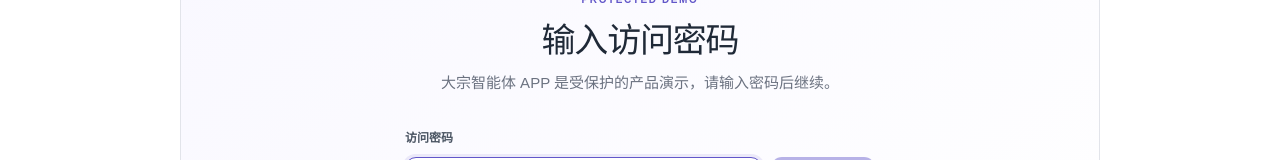
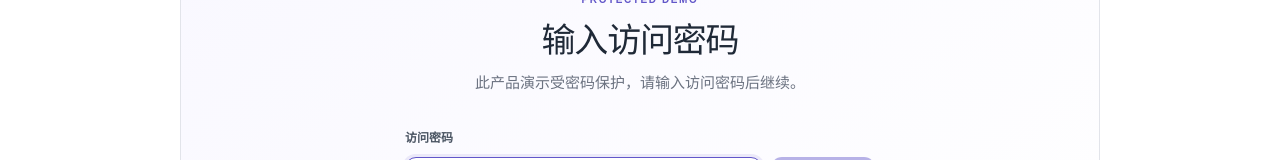
Before and after one commit to ashuai365/ashuai365.github.io, a Next.js app: page /demos/commodity-ai-app in a window 1280 px wide. Shown: the part 599-759 px from the top of the page. Built offline with nearby package versions, Linux system fonts and the light colour scheme.

Commit message:
Protect all product demos with shared password

```diff
--- a/app/demos/[slug]/DemoExperience.tsx
+++ b/app/demos/[slug]/DemoExperience.tsx
@@ -1,21 +1,21 @@
 "use client";
 
-import { FormEvent, useEffect, useState } from "react";
+import { FormEvent, ReactNode, useEffect, useState } from "react";
 import CommodityAiApp from "./CommodityAiApp";
 
-function CommodityAiPasswordGate(){
+function DemoPasswordGate({children}:{children:ReactNode}){
   const [unlocked,setUnlocked]=useState(false);
   const [password,setPassword]=useState("");
   const [error,setError]=useState("");
 
   useEffect(()=>{
-    setUnlocked(sessionStorage.getItem("commodity-ai-demo-unlocked")==="1");
+    setUnlocked(sessionStorage.getItem("product-demos-unlocked")==="1");
   },[]);
 
   const submit=(event:FormEvent<HTMLFormElement>)=>{
     event.preventDefault();
     if(password==="1011"){
-      sessionStorage.setItem("commodity-ai-demo-unlocked","1");
+      sessionStorage.setItem("product-demos-unlocked","1");
       setUnlocked(true);
       setError("");
       return;
@@ -24,12 +24,12 @@ function CommodityAiPasswordGate(){
     setPassword("");
   };
 
-  if(unlocked) return <CommodityAiApp/>;
+  if(unlocked) return <>{children}</>;
   return <section className="demoPasswordGate" aria-labelledby="demo-password-title">
     <div className="demoLockMark" aria-hidden="true">●</div>
     <span>PROTECTED DEMO</span>
     <h2 id="demo-password-title">输入访问密码</h2>
-    <p>大宗智能体 APP 是受保护的产品演示，请输入密码后继续。</p>
+    <p>此产品演示受密码保护，请输入访问密码后继续。</p>
     <form onSubmit={submit}>
       <label htmlFor="demo-password">访问密码</label>
       <div><input id="demo-password" type="password" inputMode="numeric" autoComplete="current-password" placeholder="请输入密码" value={password} onChange={event=>{setPassword(event.target.value);setError("");}} autoFocus/><button type="submit" disabled={!password}>进入演示</button></div>
@@ -90,9 +90,11 @@ function AiConfidence() {
 }
 
 export default function DemoExperience({slug}:{slug:string}) {
-  if(slug==="commodity-ai-app") return <CommodityAiPasswordGate/>;
-  if(slug==="bulk-trading-platform") return <BulkTradingDocument/>;
-  if(slug==="price-alert") return <PriceAlert/>;
-  if(slug==="priority-matrix") return <PriorityMatrix/>;
-  return <AiConfidence/>;
+  let content:ReactNode;
+  if(slug==="commodity-ai-app") content=<CommodityAiApp/>;
+  else if(slug==="bulk-trading-platform") content=<BulkTradingDocument/>;
+  else if(slug==="price-alert") content=<PriceAlert/>;
+  else if(slug==="priority-matrix") content=<PriorityMatrix/>;
+  else content=<AiConfidence/>;
+  return <DemoPasswordGate>{content}</DemoPasswordGate>;
 }
```
